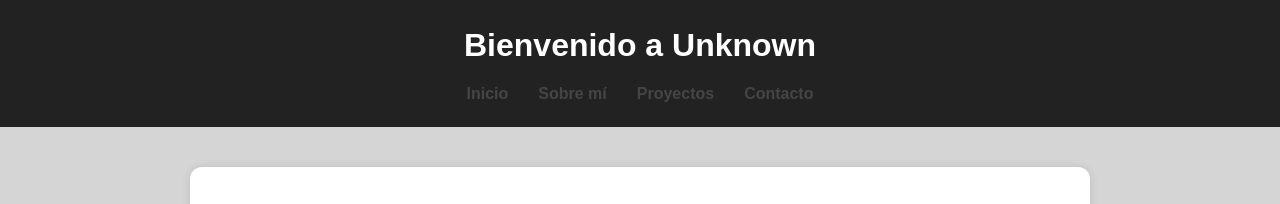
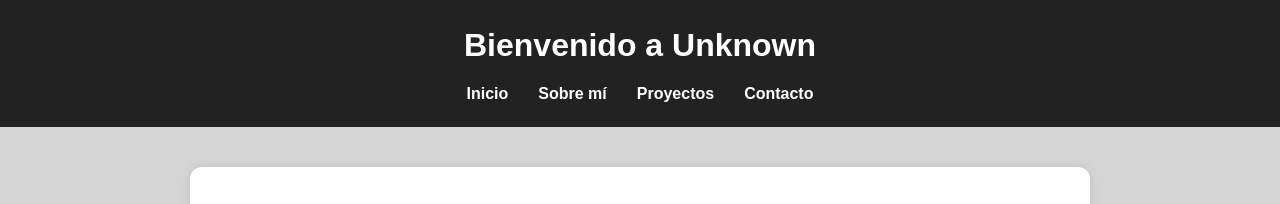
Before and after one commit to Unkn0vvn710/Mangas, a plain HTML site: page index.html in a window 1280 px wide. Shown: the top 204 px of the page. Drawn offline with Linux system fonts and the light colour scheme.

Commit message:
Update styles.css

```diff
--- a/styles.css
+++ b/styles.css
@@ -41,7 +41,7 @@ nav ul li {
 }
 
 nav ul li a {
-  color: rgb(70, 69, 69);
+  color: rgb(255, 255, 255);
   text-decoration: none;
   font-weight: bold;
   transition: color 0.3s;
```
